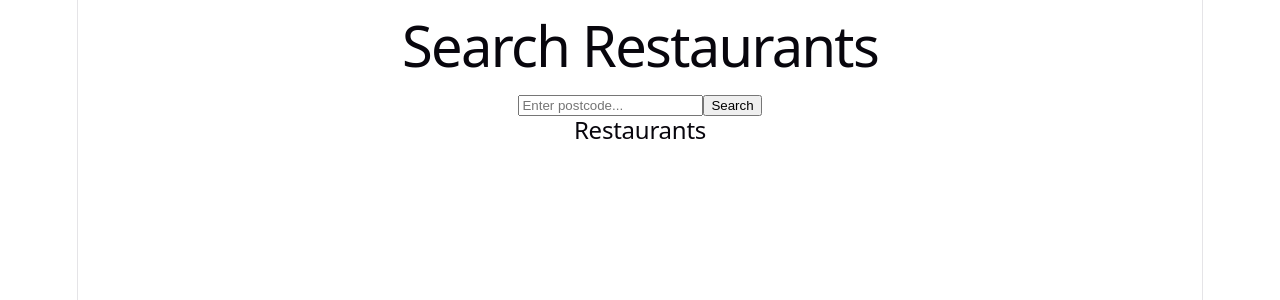
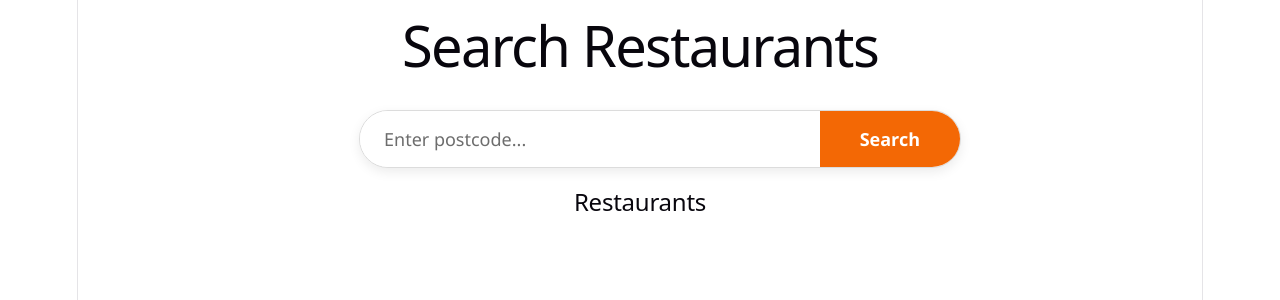
Before and after one commit to munasirkm/Jet, a React (Vite) app in the folder findFood/: page / in a window 1280 px wide. Shown: the top 300 px of the page. Built offline with nearby package versions, Linux system fonts and the light colour scheme.

Commit message:
feat: UI improvements in search bar

```diff
--- a/findFood/src/App.jsx
+++ b/findFood/src/App.jsx
@@ -1,6 +1,6 @@
 import { useState } from 'react';
-import RestaurantList from './components/RestaurantList';
-import SearchBar from './components/SearchBar';
+import RestaurantList from './components/RestaurantList/RestaurantList';
+import SearchBar from './components/SearchBar/SearchBar';
 import { fetchRestaurants } from './services/restaurantService';
 import './App.css';
 
--- a/findFood/src/components/SearchBar.jsx
+++ /dev/null
@@ -1,26 +0,0 @@
-import { useState } from 'react';
-
-const SearchBar = ({ onSearch }) => {
-    const [searchInput, setSearchInput] = useState('');
-
-    const handleSubmit = (e) => {
-        e.preventDefault();
-        if (searchInput.trim()) {
-            onSearch(searchInput);
-        }
-    };
-
-    return (
-        <form className="search-bar" onSubmit={handleSubmit}>
-            <input
-                type="text"
-                placeholder="Enter postcode..."
-                value={searchInput}
-                onChange={(e) => setSearchInput(e.target.value)}
-            />
-            <button type="submit">Search</button>
-        </form>
-    );
-};
-
-export default SearchBar;
--- /dev/null
+++ b/findFood/src/components/SearchBar/SearchBar.css
@@ -0,0 +1,54 @@
+
+.search-bar-container {
+    display: flex;
+    justify-content: center;
+    padding: 20px;
+    width: 100%;
+}
+
+.search-bar-input-group {
+    display: flex;
+    align-items: center;
+    width: 100%;
+    max-width: 600px;
+    background-color: #fff;
+    border: 1px solid #dcdcdc;
+    border-radius: 100px;
+    overflow: hidden;
+    box-shadow: 0 4px 12px rgba(0, 0, 0, 0.08);
+    transition: box-shadow 0.2s ease-in-out;
+}
+
+
+
+.search-bar-input {
+    flex: 1;
+    border: none;
+    padding: 16px 24px;
+    font-size: 18px;
+    font-weight: 500;
+    font-family: 'Segoe UI', Tahoma, Geneva, Verdana, sans-serif;
+    outline: none;
+    color: #dcdcdc;
+}
+
+.search-bar-input::placeholder {
+    color: #6d6d6d;
+}
+
+.search-bar-button {
+    background-color: #f36805; /* Official Just Eat Orange */
+    color: white;
+    border: none;
+    padding: 16px 40px;
+    font-size: 18px;
+    font-weight: 700;
+    font-family: 'Segoe UI', Tahoma, Geneva, Verdana, sans-serif;
+    cursor: pointer;
+    transition: background-color 0.2s ease;
+    height: 100%;
+}
+
+.search-bar-button:hover {
+    background-color: #d65a04;
+}
--- /dev/null
+++ b/findFood/src/components/SearchBar/SearchBar.jsx
@@ -0,0 +1,32 @@
+import { useState } from 'react';
+import './SearchBar.css';
+
+const SearchBar = ({ onSearch }) => {
+    const [searchInput, setSearchInput] = useState('');
+
+    const handleSubmit = (e) => {
+        e.preventDefault();
+        if (searchInput.trim()) {
+            onSearch(searchInput);
+        }
+    };
+
+    return (
+        <form className="search-bar-container" onSubmit={handleSubmit}>
+            <div className="search-bar-input-group">
+                <input
+                    type="text"
+                    className="search-bar-input"
+                    placeholder="Enter postcode..."
+                    value={searchInput}
+                    onChange={(e) => setSearchInput(e.target.value)}
+                />
+                <button className="search-bar-button" type="submit">
+                    Search
+                </button>
+            </div>
+        </form>
+    );
+};
+
+export default SearchBar;
```
Also changed, not shown: findFood/src/components/RestaurantList/RestaurantList.jsx (renamed from findFood/src/components/RestaurantList.jsx).
